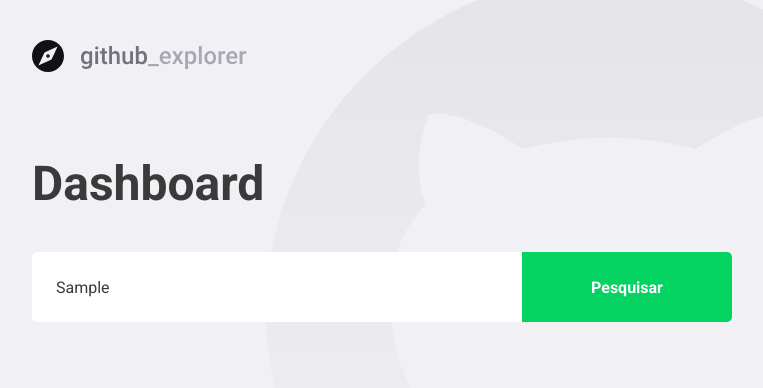
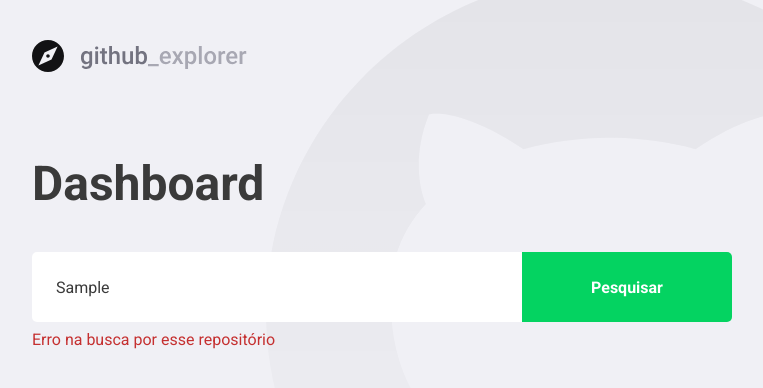
Before and after one commit to ChristySchott/gostack-github-explorer, a React (Create React App) app: page / in a window 1280 px wide. Both pictures are taken after typing "Sample" into the empty fields and a click on the button "Pesquisar". Shown: the top 388 px of the page, without its empty margins (148-911 px from the left). Built offline with nearby package versions, Linux system fonts and the light colour scheme; no server answers.

Commit message:
feat: create a component for error

```diff
--- a/src/pages/Dashboard/index.tsx
+++ b/src/pages/Dashboard/index.tsx
@@ -3,7 +3,7 @@ import { FiChevronRight } from 'react-icons/fi';
 import api from '../../services/api';
 
 import logoImage from '../../assets/logo.svg';
-import { Title, Image, Form, Repositories } from './styles';
+import { Title, Image, Form, Repositories, Error } from './styles';
 
 interface Repository {
   fullName: string;
@@ -26,6 +26,7 @@ const Dashboard: React.FC = () => {
 
     if (!newRepo) {
       setInputError('Digite o autor/nome do repositório');
+      return;
     }
 
     try {
@@ -54,6 +55,8 @@ const Dashboard: React.FC = () => {
         <button type="submit">Pesquisar</button>
       </Form>
 
+      {inputError && <Error>{inputError}</Error>}
+
       <Repositories>
         {repositories.map(repository => (
           <a key={repository.fullName} href="test">
--- a/src/pages/Dashboard/styles.ts
+++ b/src/pages/Dashboard/styles.ts
@@ -101,3 +101,9 @@ export const Repositories = styled.div`
     }
   }
 `;
+
+export const Error = styled.span`
+  display: block;
+  color: #c53030;
+  margin-top: 8px;
+`;
```
